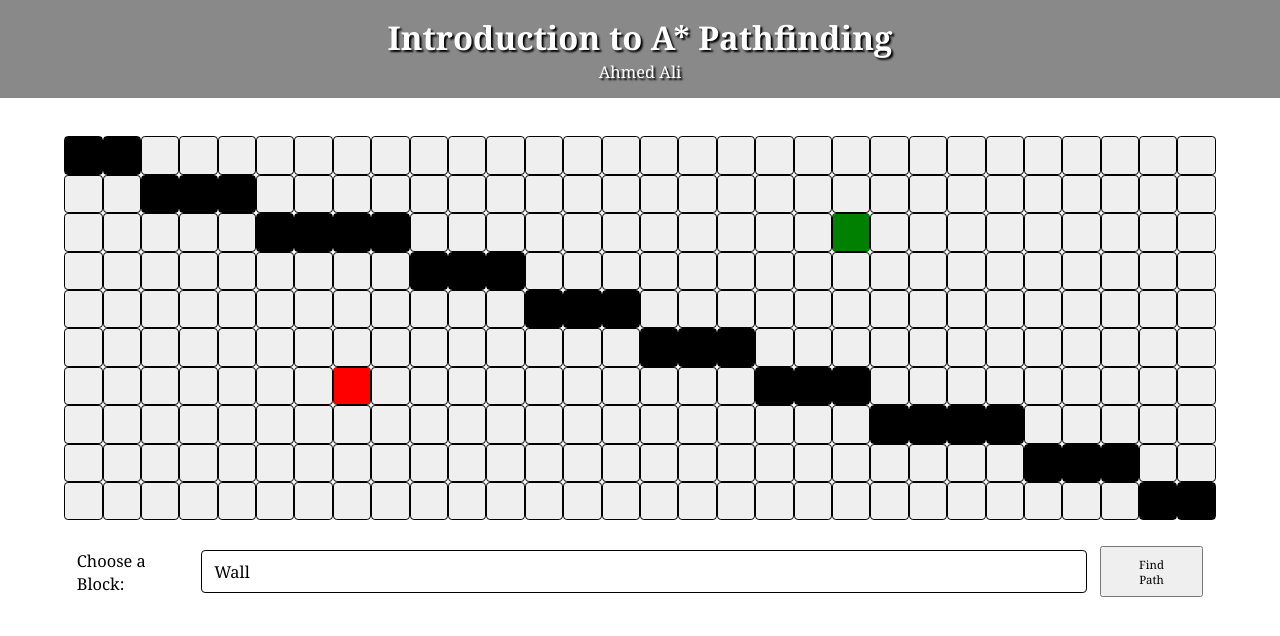
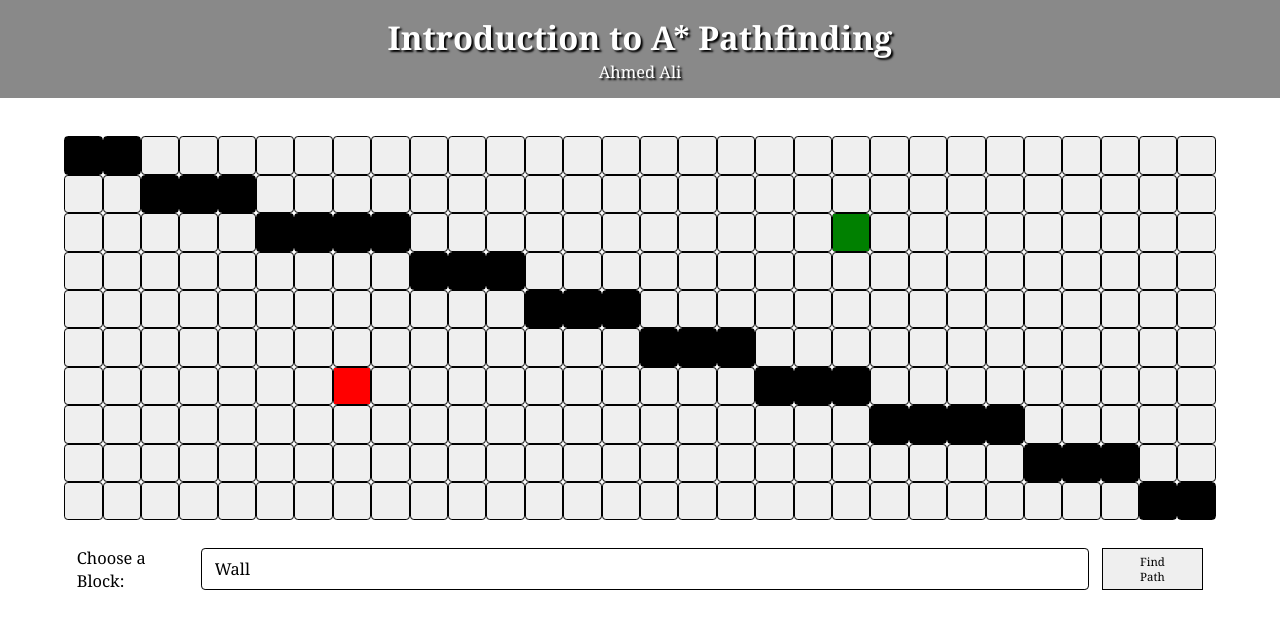
Before and after one commit to ahmedali0308/astar, a plain HTML site: page index.html in a window 1280 px wide. Drawn offline with Linux system fonts and the light colour scheme.

Commit message:
fixed button on mobile

```diff
--- a/main.css
+++ b/main.css
@@ -95,7 +95,10 @@ main {
 }
 
 .dropdownlist button {
-    padding: 0.675vw 2vw;
+    appearance: none;
+    -webkit-appearance: none;
+    border: 1px solid #000000;
+    padding: 0.375vw 2vw;
     font-size: 0.7rem;
 }
 
```
